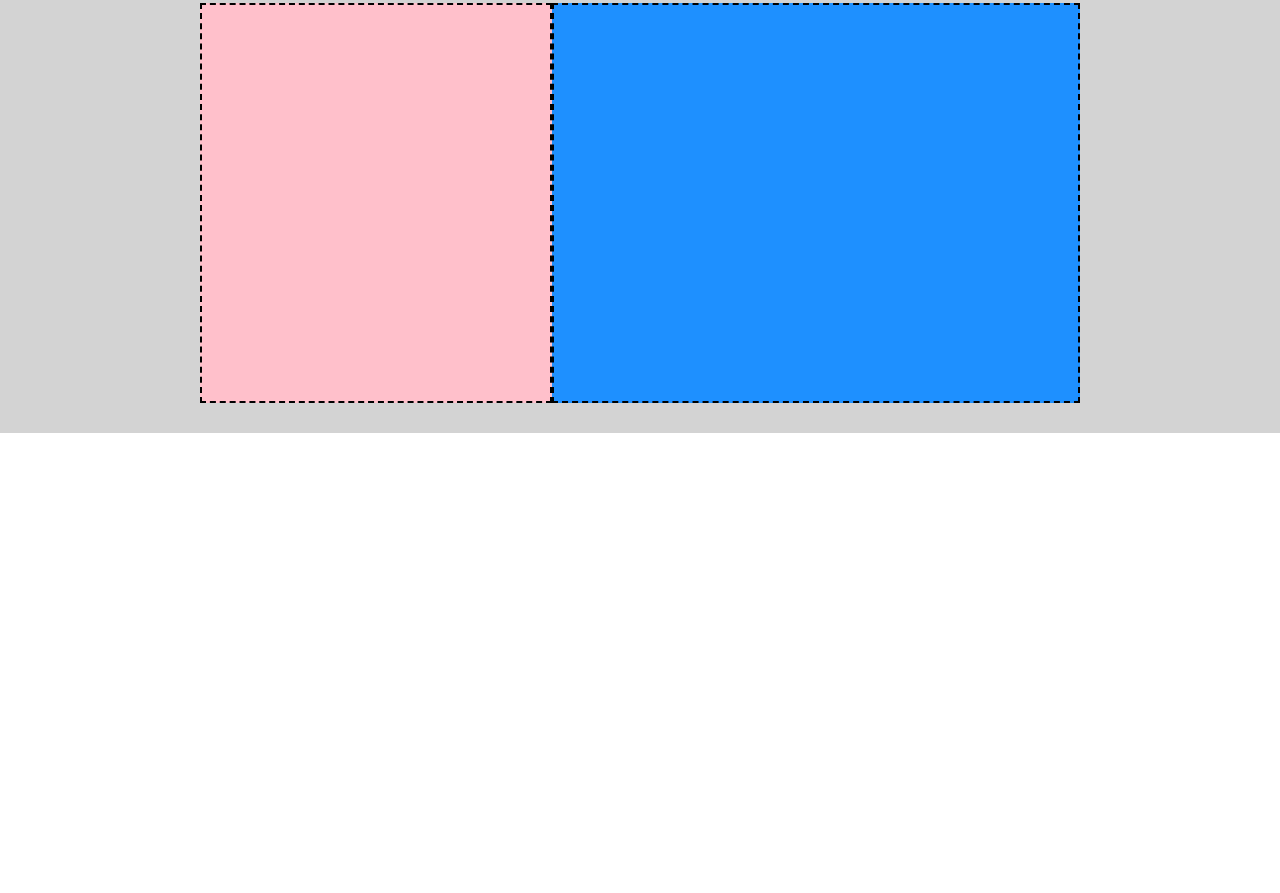
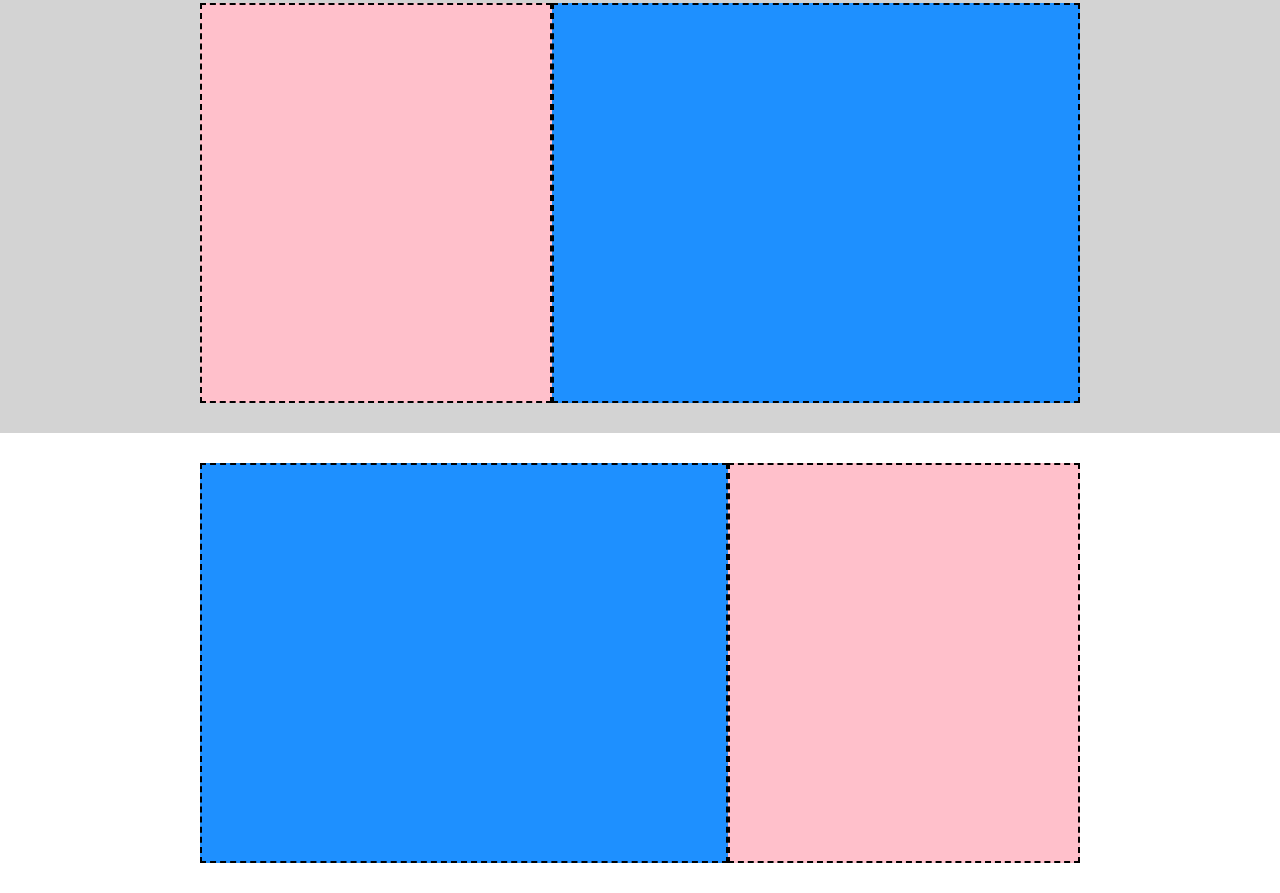
Before and after one commit to ceccobell/htmlcss-struttura-discord, a plain HTML site: page index.html in a window 1280 px wide. Shown: the part 889-1782 px from the top of the page. Before the commit the page ends 1322 px from the top, so only its background shows below. Drawn offline with Linux system fonts and the light colour scheme.

Commit message:
[UPD] inserito quarto layout del main

```diff
--- a/index.html
+++ b/index.html
@@ -28,18 +28,28 @@
             <div class="row blue">
                 <div class="col"></div>
             </div>
+        </div>
 
         <div class="container">
             <div class="row white">
                 <div class="col-60"></div>
                 <div class="col-40"></div>
             </div>
+        </div>
 
         <div class="container">
             <div class="row lightgrey">
                 <div class="col-40"></div>
                 <div class="col-60"></div>
             </div>
+        </div>
+
+        <div class="container">
+            <div class="row white">
+                <div class="col-60"></div>
+                <div class="col-40"></div>
+            </div>
+        </div>
 
     </main>
 
```
